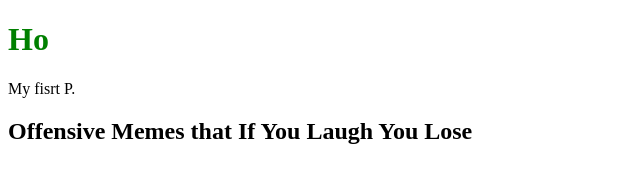
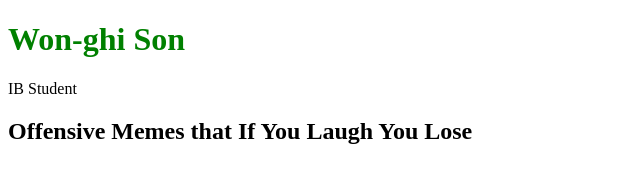
Before and after one commit to Oyhey/Resume, a plain HTML site: page index.html in a window 1280 px wide. Shown: the whole page, without its empty margins (0-640 px from the left). Drawn offline with Linux system fonts and the light colour scheme.

Commit message:
Update index.html

```diff
--- a/index.html
+++ b/index.html
@@ -1,8 +1,8 @@
 <!DOCTYPE html>
 <html>
   <head>
-    <h1 style = "color: green;">Ho</h1>
-      <p>My fisrt P.</p>
+    <h1 style = "color: green;">Won-ghi Son</h1>
+      <p>IB Student</p>
       <h2>Offensive Memes that If You Laugh You Lose</h2>
   </head>
 </html>
```
